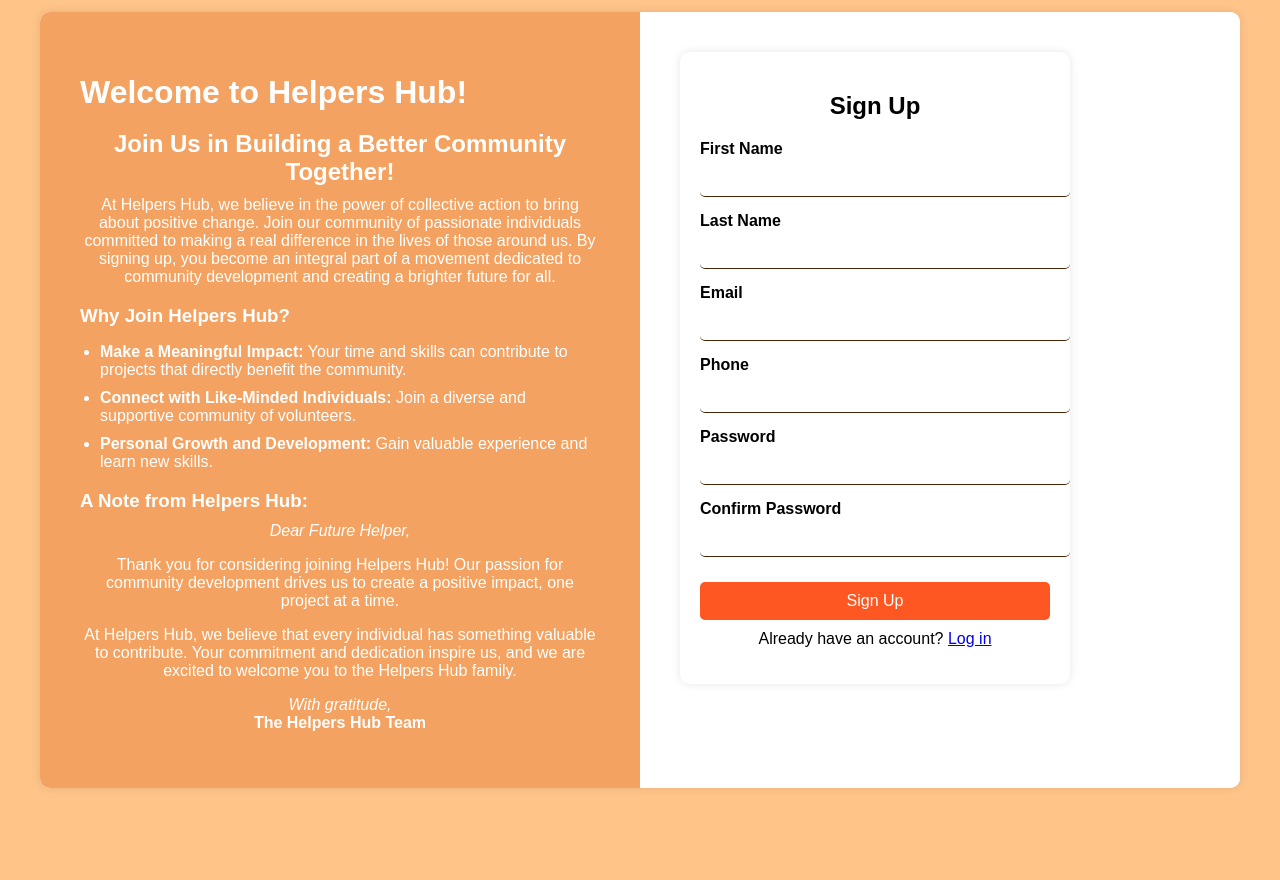
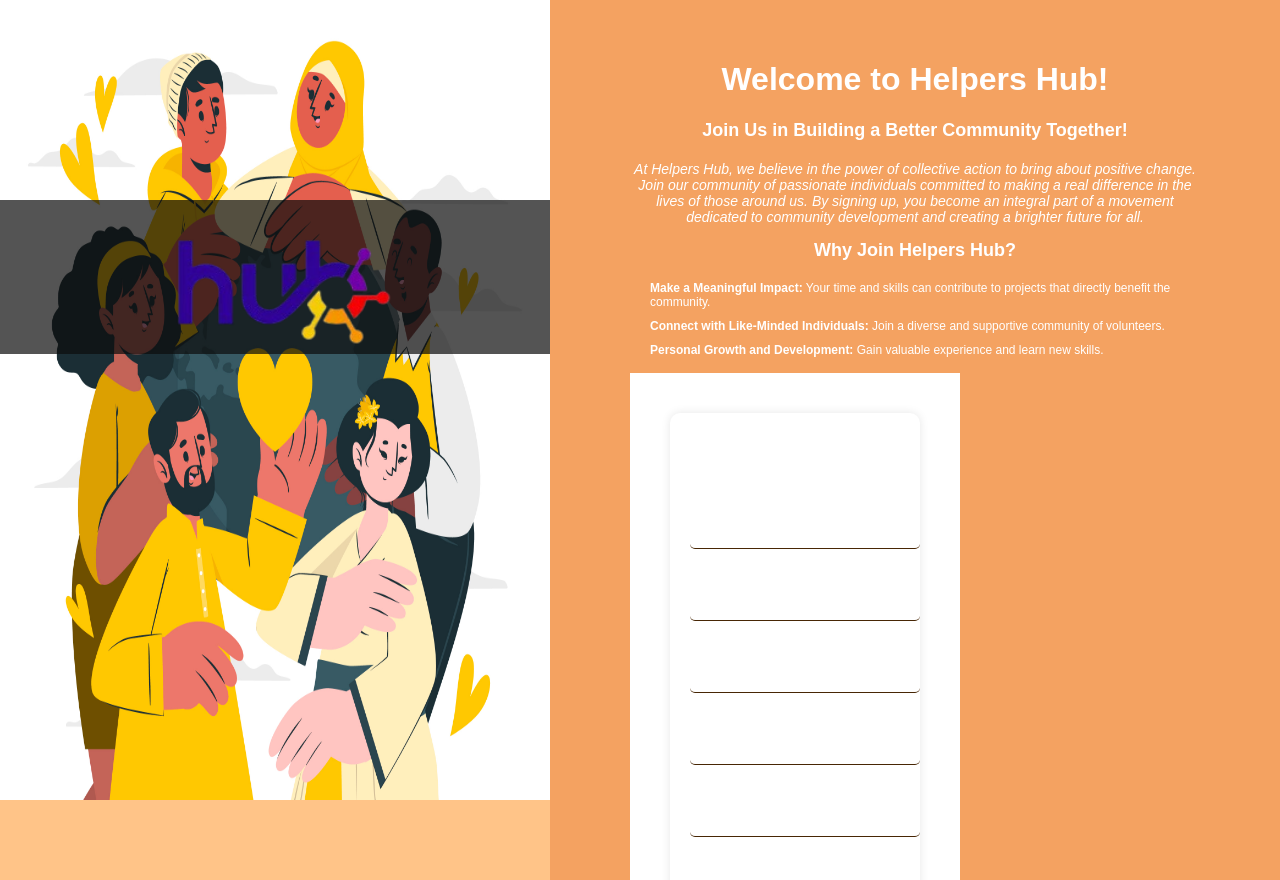
Before and after one commit to Okoro91/sign-up-form, a plain HTML site: page index.html in a window 1280 px wide. Before the commit the page ends 800 px from the top, so only its background shows below. Drawn offline with Linux system fonts and the light colour scheme.

Commit message:
improved content code

```diff
--- a/index.html
+++ b/index.html
@@ -12,39 +12,39 @@
 <body>
 
     <div class="container">
-        <!-- Left Side - About Helpers Hub -->
+        <div class="banner">
+            <img class="banner-img" src="images/helpers.jpg" alt="">
+            <div class="logo">
+                <img src="images/logo.png" alt="">
+            </div>
+        </div>
         <div class="content">
+            <div class="content-text">
                 <h1>Welcome to Helpers Hub!</h1>
                 <h2>Join Us in Building a Better Community Together!</h2>
                 <p>
-                At Helpers Hub, we believe in the power of collective action to bring about positive change. Join our
-                community of passionate individuals committed to making a real difference in the lives of those around
+                    At Helpers Hub, we believe in the power of collective action to bring about positive change. Join
+                    our
+                    community of passionate individuals committed to making a real difference in the lives of those
+                    around
                     us. By signing up, you become an integral part of a movement dedicated to community development and
                     creating a brighter future for all.
                 </p>
-            <h3>Why Join Helpers Hub?</h3>
+                <h2>Why Join Helpers Hub?</h2>
                 <ul>
                     <li><strong>Make a Meaningful Impact:</strong> Your time and skills can contribute to projects that
                         directly benefit the community.</li>
-                <li><strong>Connect with Like-Minded Individuals:</strong> Join a diverse and supportive community of
+                    <li><strong>Connect with Like-Minded Individuals:</strong> Join a diverse and supportive community
+                        of
                         volunteers.</li>
                     <li><strong>Personal Growth and Development:</strong> Gain valuable experience and learn new skills.
                     </li>
                 </ul>
-
-            <h3>A Note from Helpers Hub:</h3>
-            <p><em>Dear Future Helper,</em></p>
-            <p>Thank you for considering joining Helpers Hub! Our passion for community development drives us to create
-                a positive impact, one project at a time.</p>
-            <p>At Helpers Hub, we believe that every individual has something valuable to contribute. Your commitment
-                and dedication inspire us, and we are excited to welcome you to the Helpers Hub family.</p>
-            <p><em>With gratitude,</em><br><strong>The Helpers Hub Team</strong></p>
             </div>
 
-        <!-- Right Side - Sign Up Form -->
             <div class="form-container">
                 <form id="signup-form">
-                <h2>Sign Up</h2>
+                    <h3>Sign Up</h3>
 
                     <div class="input-group">
                         <label for="fname">First Name</label>
@@ -87,6 +87,7 @@
                 </form>
             </div>
         </div>
+    </div>
 
 
 </body>
--- a/style.css
+++ b/style.css
@@ -3,68 +3,86 @@ body {
     background-color: #ffc488;
     margin: 0;
     padding: 0;
+}
+
+img {
+    width: 100%;
+    height: 100%;
+}
+
+.container {
+    display: flex;
+    width: 100%;
+    overflow: hidden;
+}
+
+.banner {
+    width: 550px;
+    height: 100vh;
+}
+
+.logo {
+    position: absolute;
+    left: 0;
+    top: 25%;
+    width: 550px;
     display: flex;
     justify-content: center;
     align-items: center;
+    background: rgb(12, 12, 12, 0.7);
+}
+
+.logo img {
+    width: 250px;
+    display: block;
+}
+
+.content {
+    padding: 40px 80px;
+    background-color: #f4a261;
+    color: white;
+    text-align: center;
+    flex: 1 0;
     height: 100vh;
 }
 
 
+.content ul {
+    padding-left: 20px;
+    list-style: none;
+    text-align: left;
+}
+
+.content ul li {
+    font-size: 12px;
+    margin-bottom: 10px;
+}
+
+
+h2 {
+    font-size: 18px;
+    text-align: center;
+    margin-bottom: 20px;
+}
+
+p {
+    font-size: 14px;
+    font-style: italic;
+}
+
+
+.form-container {
+    padding: 40px;
+    background: white;
+    width: 250px;
+}
 
 form {
     background-color: #fff;
     padding: 20px;
     border-radius: 10px;
     box-shadow: 0 0 10px rgba(0, 0, 0, 0.1);
-    width: 350px;
-}
-
-/* Container */
-.container {
-    display: flex;
-    flex-wrap: wrap;
-    max-width: 1200px;
-    width: 100%;
-    background: #fff;
-    box-shadow: 0 0 10px rgba(0, 0, 0, 0.1);
-    border-radius: 10px;
-    overflow: hidden;
-}
-
-/* Content Section */
-.content {
-    flex: 1;
-    padding: 40px;
-    background-color: #f4a261;
-    color: white;
-}
-
-.content h1,
-.content h2,
-.content h3 {
-    margin-bottom: 10px;
-}
-
-.content ul {
-    padding-left: 20px;
-}
-
-.content ul li {
-    margin-bottom: 10px;
-}
-
-/* Form Section */
-.form-container {
-    flex: 1;
-    padding: 40px;
-    background: white;
-}
-
-/* Form Styles */
-
-h2 {
-    text-align: center;
-    margin-bottom: 20px;
+    /* width: 350px; */
 }
 
 .input-group {
@@ -114,7 +132,7 @@ p {
     margin-top: 10px;
 }
 
-/* Responsive Design */
+/*
 @media (max-width: 768px) {
     .container {
         flex-direction: column;
@@ -167,4 +185,4 @@ button {
 
 button:hover {
     background-color: #e64a19;
-}
+} */
```
Also changed, not shown: images/helpers.jpg (added), images/logo.png (added). Lines whose indentation alone changed are shown as unchanged.
